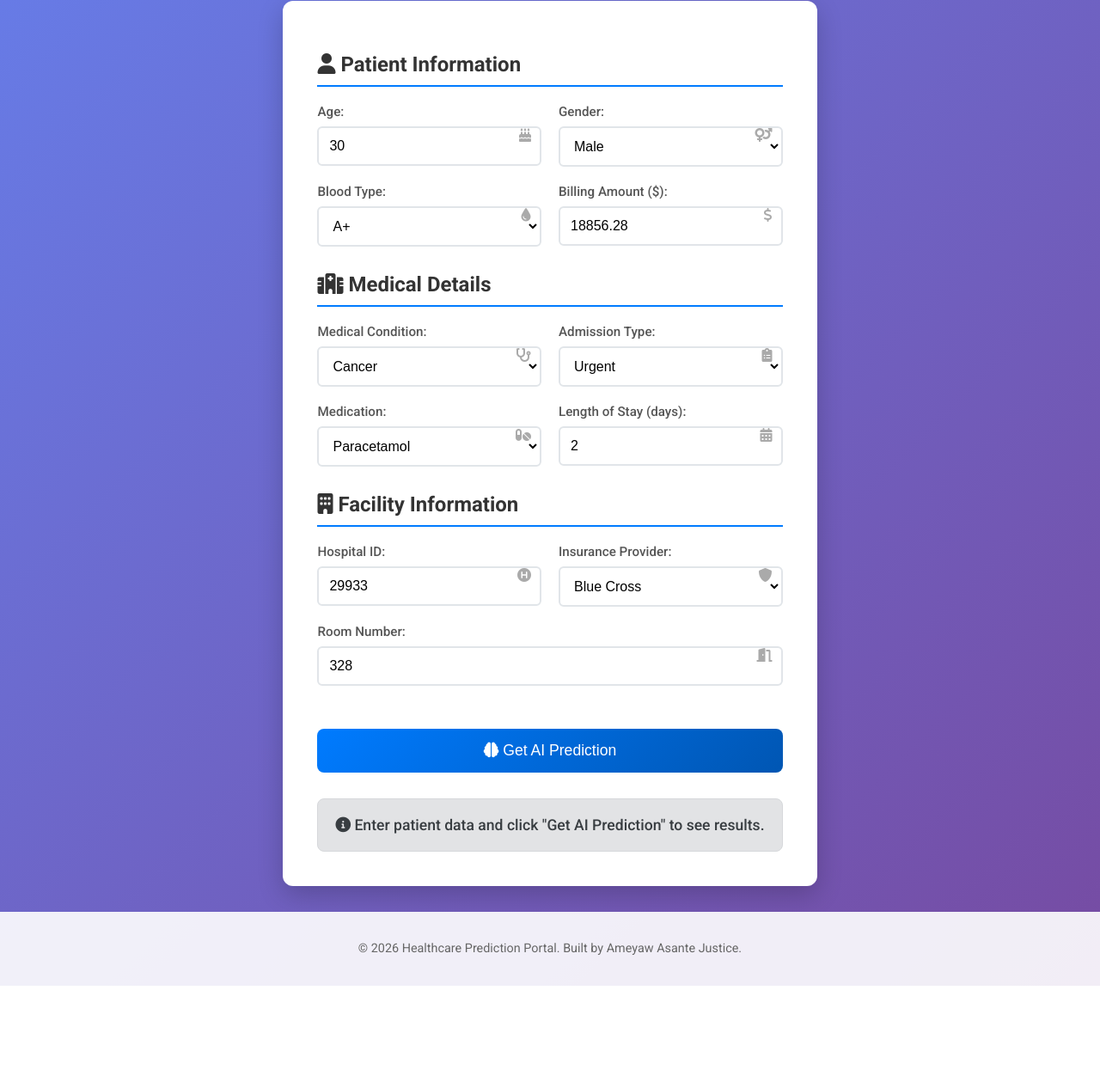
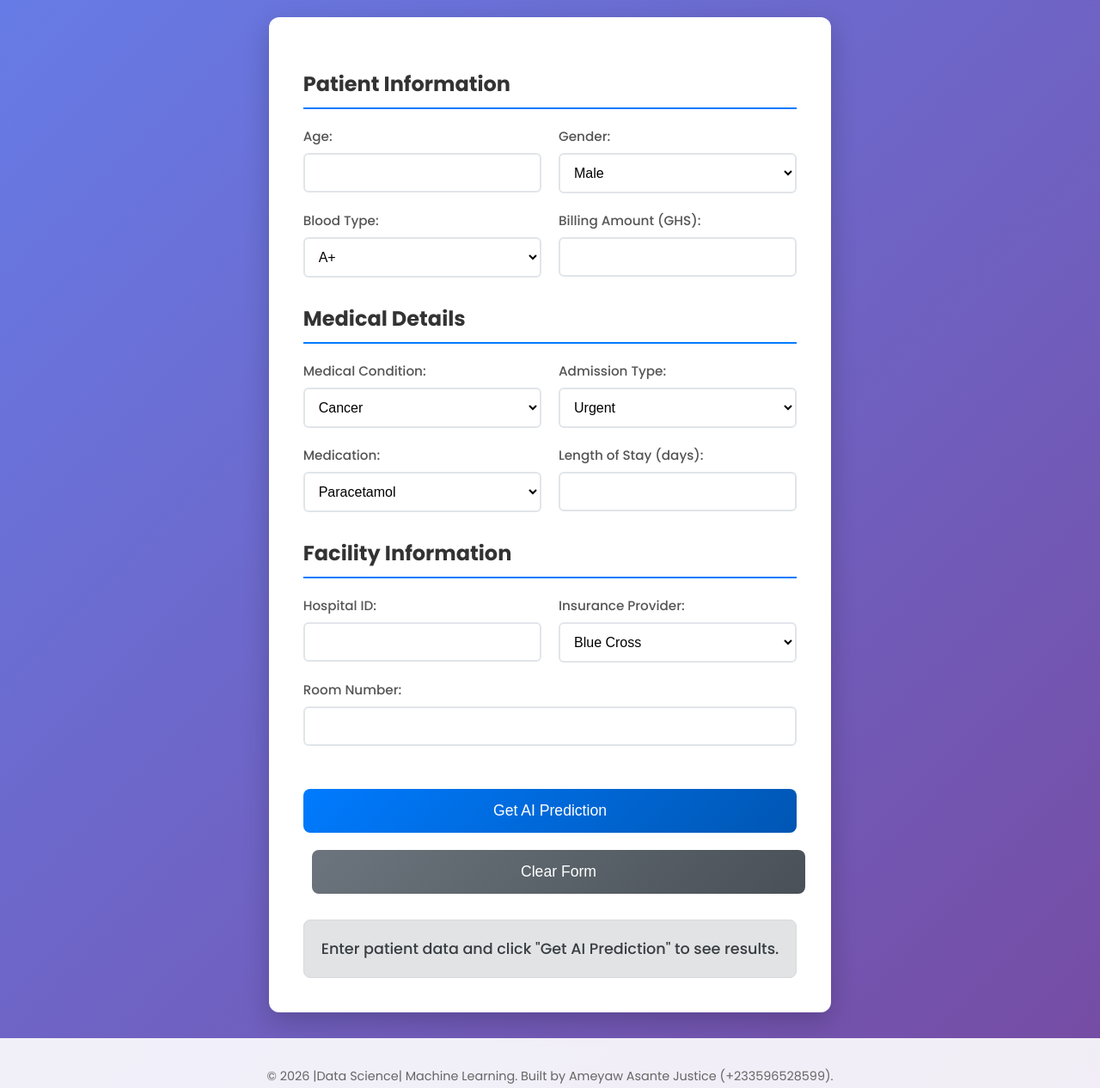
Before and after one commit to ameyawjustice228-web/Heathcare_data, a plain HTML site: page healthcare model/temples/index.html in a window 1280 px wide. Shown: the part 146-1412 px from the top of the page at 86% size. Before the commit the page ends 1293 px from the top, so only its background shows below. Drawn offline with Linux system fonts and the light colour scheme.

Commit message:
Add files via upload

```diff
--- a/healthcare model/temples/index.html
+++ b/healthcare model/temples/index.html
@@ -5,15 +5,14 @@
     <meta charset="UTF-8">
     <meta name="viewport" content="width=device-width, initial-scale=1.0">
     <title>Healthcare Prediction Portal</title>
-    <link href="https://fonts.googleapis.com/css2?family=Roboto:wght@300;400;500;700&display=swap" rel="stylesheet">
-    <link rel="stylesheet" href="https://cdnjs.cloudflare.com/ajax/libs/font-awesome/6.0.0/css/all.min.css">
+    <link href="https://fonts.googleapis.com/css2?family=Poppins:wght@300;400;500;700&display=swap" rel="stylesheet">
     <style>
         * {
             box-sizing: border-box;
         }
 
         body {
-            font-family: 'Roboto', Arial, sans-serif;
+            font-family: 'Poppins', Arial, sans-serif;
             margin: 0;
             padding: 0;
             background: linear-gradient(135deg, #667eea 0%, #764ba2 100%);
@@ -85,7 +84,9 @@
             font-size: 0.95em;
         }
 
-        select, input[type="number"], input[type="text"] {
+        select,
+        input[type="number"],
+        input[type="text"] {
             width: 100%;
             padding: 12px;
             border: 2px solid #e1e5e9;
@@ -95,7 +96,9 @@
             background-color: white;
         }
 
-        select:focus, input[type="number"]:focus, input[type="text"]:focus {
+        select:focus,
+        input[type="number"]:focus,
+        input[type="text"]:focus {
             outline: none;
             border-color: #007bff;
             box-shadow: 0 0 0 3px rgba(0, 123, 255, 0.1);
@@ -145,6 +148,24 @@
             box-shadow: none;
         }
 
+        #clearBtn {
+            background: linear-gradient(135deg, #6c757d 0%, #495057 100%);
+            color: white;
+            padding: 15px 30px;
+            border: none;
+            border-radius: 8px;
+            cursor: pointer;
+            font-size: 1.1em;
+            font-weight: 500;
+            margin-left: 10px;
+            transition: transform 0.2s ease, box-shadow 0.2s ease;
+        }
+
+        #clearBtn:hover {
+            transform: translateY(-2px);
+            box-shadow: 0 5px 15px rgba(108, 117, 125, 0.3);
+        }
+
         #result {
             margin-top: 30px;
             padding: 20px;
@@ -184,8 +205,13 @@
         }
 
         @keyframes spin {
-            0% { transform: rotate(0deg); }
-            100% { transform: rotate(360deg); }
+            0% {
+                transform: rotate(0deg);
+            }
+
+            100% {
+                transform: rotate(360deg);
+            }
         }
 
         .footer {
@@ -215,19 +241,18 @@
 
 <body>
     <div class="header">
-        <h1><i class="fas fa-heartbeat"></i> Healthcare Prediction Portal</h1>
+        <h1>Patient Health Test Prediction</h1>
         <p>Advanced AI-powered medical outcome predictions</p>
     </div>
 
     <div class="container">
         <form id="predictionForm">
             <div class="form-section">
-                <h2><i class="fas fa-user"></i> Patient Information</h2>
+                <h2>Patient Information</h2>
                 <div class="form-row">
                     <div class="form-group input-icon">
                         <label for="Age">Age:</label>
-                        <input type="number" id="Age" name="Age" value="30" required min="0" max="120">
-                        <i class="fas fa-birthday-cake"></i>
+                        <input type="number" id="Age" name="Age" required min="0" max="120">
                     </div>
                     <div class="form-group input-icon">
                         <label for="Gender">Gender:</label>
@@ -235,13 +260,12 @@
                             <option value="Male">Male</option>
                             <option value="Female">Female</option>
                         </select>
-                        <i class="fas fa-venus-mars"></i>
                     </div>
                 </div>
                 <div class="form-row">
                     <div class="form-group input-icon">
-                        <label for="Blood Type">Blood Type:</label>
-                        <select id="Blood Type" name="Blood Type" required>
+                        <label for="Blood_Type">Blood Type:</label>
+                        <select id="Blood_Type" name="Blood_Type" required>
                             <option value="A+">A+</option>
                             <option value="A-">A-</option>
                             <option value="B+">B+</option>
@@ -251,41 +275,36 @@
                             <option value="O+">O+</option>
                             <option value="O-">O-</option>
                         </select>
-                        <i class="fas fa-tint"></i>
                     </div>
                     <div class="form-group input-icon">
-                        <label for="Billing Amount">Billing Amount ($):</label>
-                        <input type="number" step="0.01" id="Billing Amount" name="Billing Amount" value="18856.28" required min="0">
+                        <label for="Billing_Amount">Billing Amount (GHS):</label>
+                        <input type="number" step="0.01" id="Billing_Amount" name="Billing_Amount" required min="0">
                         <i class="fas fa-dollar-sign"></i>
                     </div>
                 </div>
             </div>
 
             <div class="form-section">
-                <h2><i class="fas fa-hospital"></i> Medical Details</h2>
+                <h2>Medical Details</h2>
                 <div class="form-row">
                     <div class="form-group input-icon">
-                        <label for="Medical Condition">Medical Condition:</label>
-                        <select id="Medical Condition" name="Medical Condition" required>
+                        <label for="Medical_Condition">Medical Condition:</label>
+                        <select id="Medical_Condition" name="Medical_Condition" required>
                             <option value="Cancer">Cancer</option>
                             <option value="Obesity">Obesity</option>
                             <option value="Diabetes">Diabetes</option>
                             <option value="Asthma">Asthma</option>
                             <option value="Hypertension">Hypertension</option>
                             <option value="Arthritis">Arthritis</option>
-                            <option value="Heart Disease">Heart Disease</option>
-                            <option value="Kidney Disease">Kidney Disease</option>
                         </select>
-                        <i class="fas fa-stethoscope"></i>
                     </div>
                     <div class="form-group input-icon">
-                        <label for="Admission Type">Admission Type:</label>
-                        <select id="Admission Type" name="Admission Type" required>
+                        <label for="Admission_Type">Admission Type:</label>
+                        <select id="Admission_Type" name="Admission_Type" required>
                             <option value="Urgent">Urgent</option>
                             <option value="Emergency">Emergency</option>
                             <option value="Elective">Elective</option>
                         </select>
-                        <i class="fas fa-clipboard-list"></i>
                     </div>
                 </div>
                 <div class="form-row">
@@ -297,60 +316,58 @@
                             <option value="Aspirin">Aspirin</option>
                             <option value="Penicillin">Penicillin</option>
                             <option value="Lipitor">Lipitor</option>
-                            <option value="Antibiotics">Antibiotics</option>
-                            <option value="Painkillers">Painkillers</option>
                         </select>
-                        <i class="fas fa-pills"></i>
                     </div>
                     <div class="form-group input-icon">
                         <label for="Length of Stay">Length of Stay (days):</label>
-                        <input type="number" id="Length of Stay" name="Length of Stay" value="2" required min="1">
-                        <i class="fas fa-calendar-alt"></i>
+                        <input type="number" id="Length of Stay" name="Length of Stay" required min="1">
                     </div>
                 </div>
             </div>
 
             <div class="form-section">
-                <h2><i class="fas fa-building"></i> Facility Information</h2>
+                <h2>Facility Information</h2>
                 <div class="form-row">
                     <div class="form-group input-icon">
                         <label for="Hospital">Hospital ID:</label>
-                        <input type="number" id="Hospital" name="Hospital" value="29933" required min="0">
-                        <i class="fas fa-hospital-symbol"></i>
+                        <input type="number" id="Hospital" name="Hospital" required min="0">
                     </div>
                     <div class="form-group input-icon">
-                        <label for="Insurance Provider">Insurance Provider:</label>
-                        <select id="Insurance Provider" name="Insurance Provider" required>
+                        <label for="Insurance_Provider">Insurance Provider:</label>
+                        <select id="Insurance_Provider" name="Insurance_Provider" required>
                             <option value="Blue Cross">Blue Cross</option>
                             <option value="Medicare">Medicare</option>
                             <option value="Aetna">Aetna</option>
                             <option value="UnitedHealthcare">UnitedHealthcare</option>
                             <option value="Cigna">Cigna</option>
                         </select>
-                        <i class="fas fa-shield-alt"></i>
                     </div>
                 </div>
                 <div class="form-row">
                     <div class="form-group input-icon">
-                        <label for="Room Number">Room Number:</label>
-                        <input type="number" id="Room Number" name="Room Number" value="328" required min="1">
+                        <label for="Room_Number">Room Number:</label>
+                        <input type="number" id="Room_Number" name="Room_Number" required min="1">
                         <i class="fas fa-door-open"></i>
                     </div>
                 </div>
             </div>
 
             <button type="submit" id="submitBtn">
-                <i class="fas fa-brain"></i> Get AI Prediction
+                Get AI Prediction
+            </button>
+            <button type="button" id="clearBtn">
+                Clear Form
             </button>
         </form>
 
         <div id="result" class="result-loading">
-            <i class="fas fa-info-circle"></i> Enter patient data and click "Get AI Prediction" to see results.
+            Enter patient data and click "Get AI Prediction" to see results.
         </div>
     </div>
 
     <div class="footer">
-        <p>&copy; 2026 Healthcare Prediction Portal. Built by Ameyaw Asante Justice.</p>
+        <p>&copy; 2026 |Data Science| Machine Learning.
+            Built by Ameyaw Asante Justice (+233596528599).</p>
     </div>
 
     <script>
@@ -380,7 +397,7 @@
             }
 
             try {
-                const response = await fetch('http://localhost:5000/predict', {
+                const response = await fetch('http://localhost:8000/predict', {
                     method: 'POST',
                     headers: {
                         'Content-Type': 'application/json',
@@ -393,7 +410,7 @@
                 if (response.ok) {
                     resultDiv.className = 'result-success';
 
-                    let resultHTML = `<i class="fas fa-check-circle"></i> <strong>Prediction Results:</strong><br><br>`;
+                    let resultHTML = `<strong>Prediction Results:</strong><br><br>`;
 
                     if (result.prediction && result.prediction.length > 0) {
                         resultHTML += `Prediction: <strong>${result.prediction[0]}</strong><br>`;
@@ -411,17 +428,24 @@
                     resultDiv.innerHTML = resultHTML;
                 } else {
                     resultDiv.className = 'result-error';
-                    resultDiv.innerHTML = `<i class="fas fa-exclamation-circle"></i> Error: ${result.error || result.message || 'Unknown error occurred'}`;
+                    resultDiv.innerHTML = `Error: ${result.error || result.message || 'Unknown error occurred'}`;
                 }
 
             } catch (error) {
                 console.error('Error:', error);
                 resultDiv.className = 'result-error';
-                resultDiv.innerHTML = `<i class="fas fa-times-circle"></i> Connection failed. Please ensure the Flask API is running on http://localhost:5000`;
+                resultDiv.innerHTML = `Connection failed. Please ensure the FastAPI server is running on http://localhost:8000`;
             } finally {
                 submitBtn.disabled = false;
-                submitBtn.innerHTML = '<i class="fas fa-brain"></i> Get AI Prediction';
+                submitBtn.innerHTML = 'Get AI Prediction';
             }
+        });
+
+        document.getElementById('clearBtn').addEventListener('click', function () {
+            document.getElementById('predictionForm').reset();
+            const resultDiv = document.getElementById('result');
+            resultDiv.className = 'result-loading';
+            resultDiv.innerHTML = 'Enter patient data and click "Get AI Prediction" to see results.';
         });
     </script>
 </body>
```
